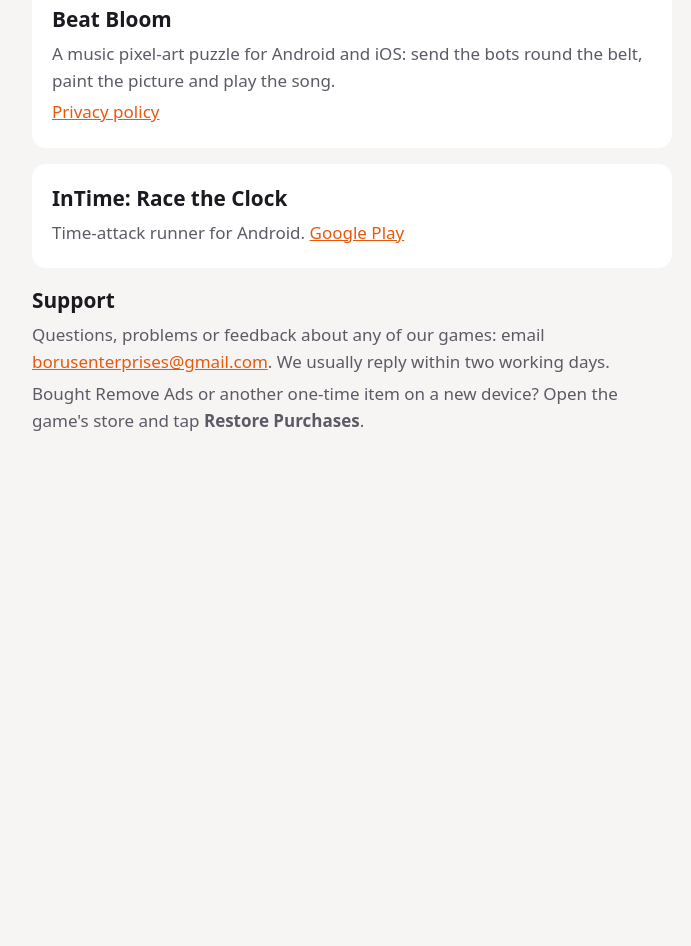
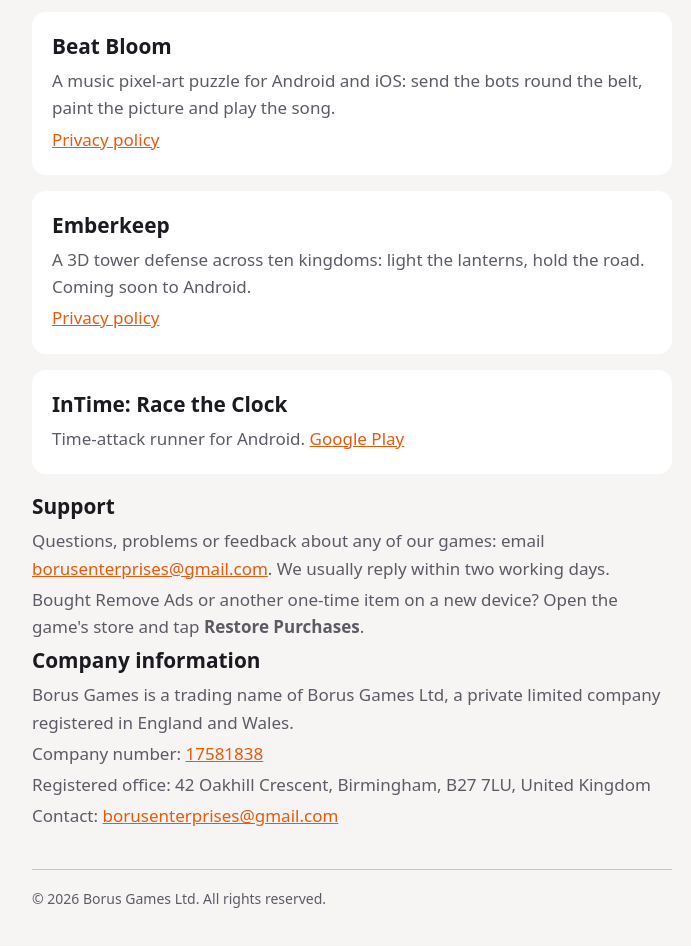
Before and after one commit to borusgames/borusgames.github.io, a plain HTML site: page index.html in a window 1280 px wide. Shown: the part 860-1806 px from the top of the page, without its empty margins (288-979 px from the left). Before the commit the page ends 1346 px from the top, so only its background shows below. Drawn offline with Linux system fonts and the light colour scheme.

Commit message:
Homepage: add Borus Games Ltd company information and Emberkeep

```diff
--- a/index.html
+++ b/index.html
@@ -1,16 +1,18 @@
 <!doctype html>
 <html lang="en"><head><meta charset="utf-8"><meta name="viewport" content="width=device-width, initial-scale=1">
 <title>Borus Games</title>
+<meta name="description" content="Borus Games Ltd is an independent UK game studio making mobile games for Android and iOS.">
 <style>
 :root{--bg:#f6f5f3;--fg:#1b1a20;--muted:#5d5a66;--accent:#e8590c;--card:#ffffff}
 @media (prefers-color-scheme:dark){:root{--bg:#111017;--fg:#ecebf0;--muted:#a6a3b2;--accent:#ff7a2e;--card:#1b1a24}}
 body{margin:0;background:var(--bg);color:var(--fg);font:17px/1.6 system-ui,-apple-system,"Segoe UI",sans-serif;padding:48px 16px}
 main{max-width:640px;margin:0 auto}h1{font-size:2.4rem;margin:0 0 4px}h2{margin:0 0 4px;font-size:1.3rem}p{color:var(--muted);margin:4px 0}a{color:var(--accent)}
 .game{background:var(--card);border-radius:14px;padding:18px 20px;margin:16px 0}
+footer{margin-top:40px;padding-top:16px;border-top:1px solid color-mix(in srgb,var(--muted) 30%,transparent);font-size:14px}footer p{margin:2px 0}
 </style></head><body><main>
-<h1>Borus Games</h1><p>Independent UK game studio.</p>
+<h1>Borus Games</h1><p>Borus Games Ltd is an independent game studio in Birmingham, UK. We make original mobile games for Android and iOS.</p>
 
-<div class="game"><h2>Borus Cars</h2><p>Arcade street racing for Android and iOS.</p><p><a href="borus-cars-privacy.html">Privacy policy</a></p></div>
+<div class="game"><h2>Borus Cars</h2><p>Arcade street racing for Android and iOS.</p><p><a href="https://play.google.com/store/apps/details?id=com.borusgames.boruscars">Google Play</a> · <a href="borus-cars-privacy.html">Privacy policy</a></p></div>
 
 <div class="game"><h2>Unpack 3D</h2><p>A relaxing 3D block puzzle for Android and iOS: spin the toy and tap blocks to unpack it.</p><p><a href="play/unpack/"><strong>Play free in your browser</strong></a> · <a href="https://apps.apple.com/gb/app/unpack-3d/id6831970706">App Store</a> · <a href="unpack-privacy.html">Privacy policy</a></p></div>
 
@@ -18,9 +20,18 @@ main{max-width:640px;margin:0 auto}h1{font-size:2.4rem;margin:0 0 4px}h2{margin:
 <div class="game"><h2>Spin Vault</h2><p>A ring puzzle for Android and iOS: turn the rings, line up the gaps and free the ball.</p><p><a href="spin-vault-privacy.html">Privacy policy</a></p></div>
 <div class="game"><h2>Beat Bloom</h2><p>A music pixel-art puzzle for Android and iOS: send the bots round the belt, paint the picture and play the song.</p><p><a href="beat-bloom-privacy.html">Privacy policy</a></p></div>
 
+<div class="game"><h2>Emberkeep</h2><p>A 3D tower defense across ten kingdoms: light the lanterns, hold the road. Coming soon to Android.</p><p><a href="emberkeep-privacy.html">Privacy policy</a></p></div>
+
 <div class="game"><h2>InTime: Race the Clock</h2><p>Time-attack runner for Android. <a href="https://play.google.com/store/apps/details?id=com.borusgames.intime">Google Play</a></p></div>
 
 <h2 id="support">Support</h2>
 <p>Questions, problems or feedback about any of our games: email <a href="mailto:borusenterprises@gmail.com">borusenterprises@gmail.com</a>. We usually reply within two working days.</p>
 <p>Bought Remove Ads or another one-time item on a new device? Open the game's store and tap <strong>Restore Purchases</strong>.</p>
+<h2 id="company">Company information</h2>
+<p>Borus Games is a trading name of Borus Games Ltd, a private limited company registered in England and Wales.</p>
+<p>Company number: <a href="https://find-and-update.company-information.service.gov.uk/company/17581838">17581838</a></p>
+<p>Registered office: 42 Oakhill Crescent, Birmingham, B27 7LU, United Kingdom</p>
+<p>Contact: <a href="mailto:borusenterprises@gmail.com">borusenterprises@gmail.com</a></p>
+
+<footer><p>&copy; 2026 Borus Games Ltd. All rights reserved.</p></footer>
 </main></body></html>
```
